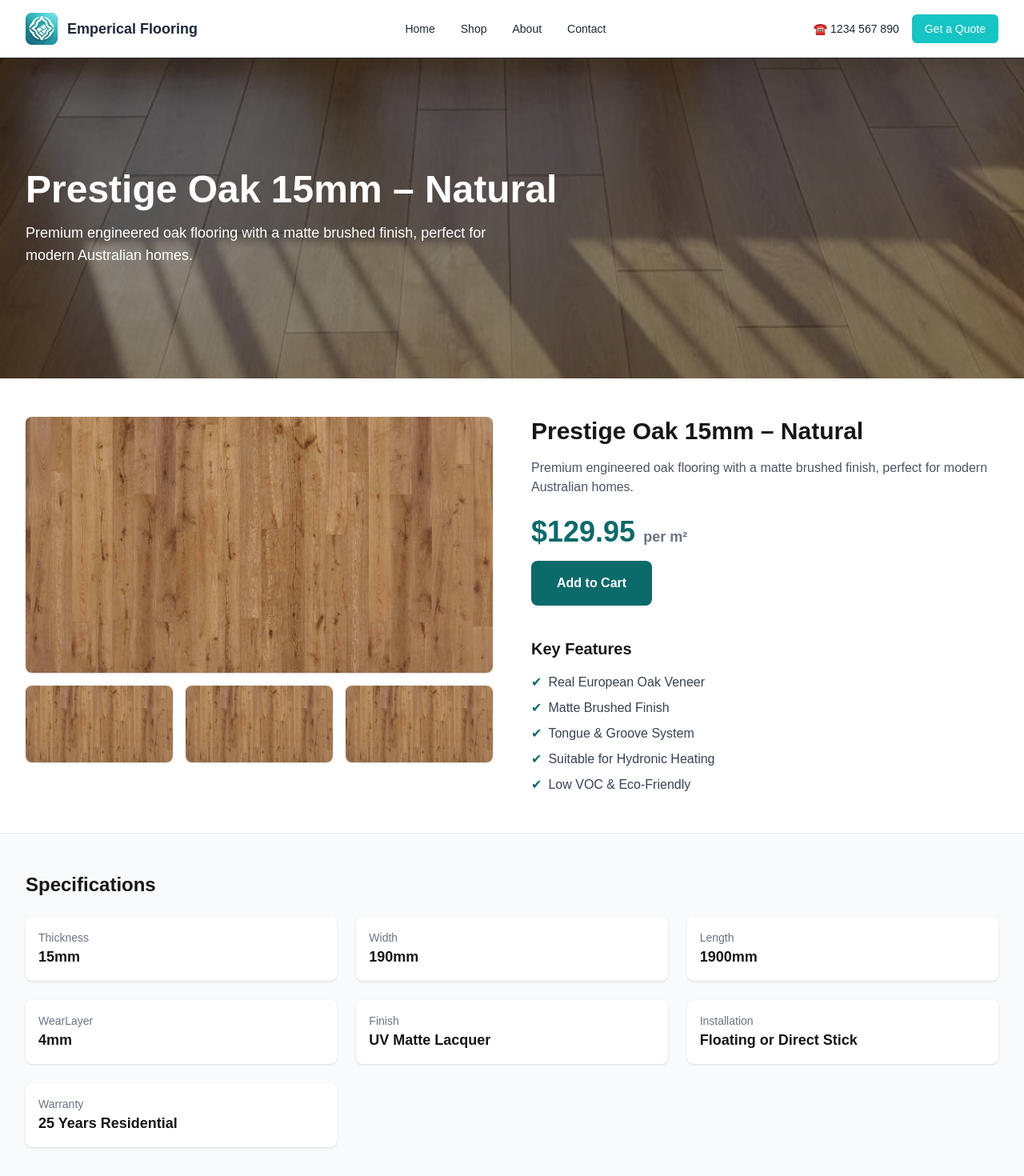
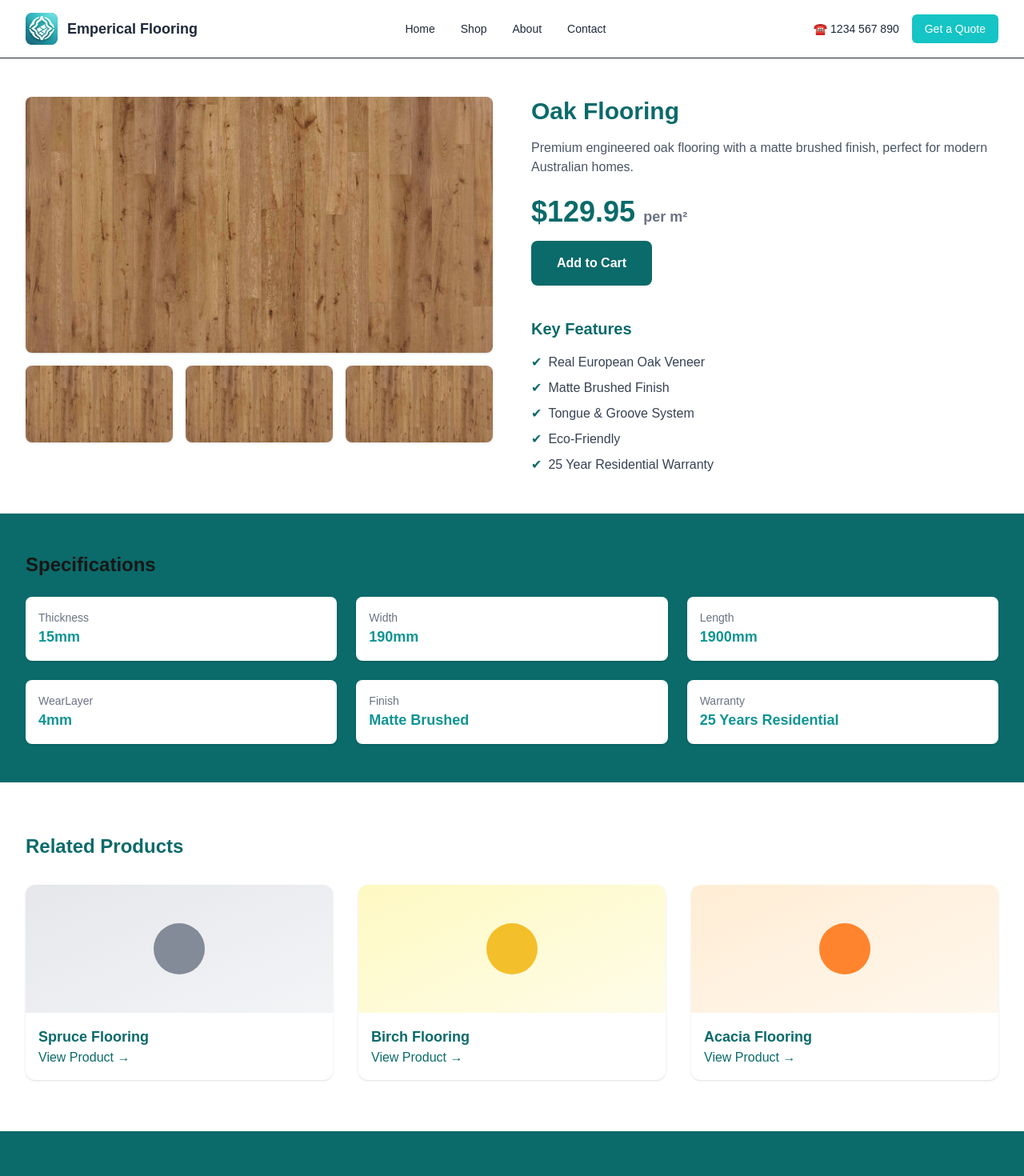
Before and after one commit to JamePHD/Flooring, a Next.js app: page /drilldown in a window 1280 px wide. Shown: the top 1470 px of the page at 80% size. Built offline with nearby package versions, Linux system fonts and the light colour scheme.

Commit message:
css standardised, page formatting

```diff
--- a/app/drilldown/page.tsx
+++ b/app/drilldown/page.tsx
@@ -5,7 +5,7 @@ import Link from 'next/link';
 
 export default function DrilldownPage() {
   const product = {
-    name: 'Prestige Oak 15mm – Natural',
+    name: 'Oak Flooring',
     description:
       'Premium engineered oak flooring with a matte brushed finish, perfect for modern Australian homes.',
     price: 129.95,
@@ -19,33 +19,32 @@ export default function DrilldownPage() {
       'Real European Oak Veneer',
       'Matte Brushed Finish',
       'Tongue & Groove System',
-      'Suitable for Hydronic Heating',
-      'Low VOC & Eco‑Friendly',
+      'Eco-Friendly',
+        '25 Year Residential Warranty',
     ],
     specs: {
       thickness: '15mm',
       width: '190mm',
       length: '1900mm',
       wearLayer: '4mm',
-      finish: 'UV Matte Lacquer',
-      installation: 'Floating or Direct Stick',
+      finish: 'Matte Brushed',
       warranty: '25 Years Residential',
     },
   };
 
   const relatedProducts = [
     {
-      name: 'Prestige Oak – Smoked Grey',
+      name: 'Spruce Flooring',
       image: 'from-gray-200 to-gray-100',
       color: 'bg-gray-500',
     },
     {
-      name: 'Pronto Oak – Natural',
+      name: 'Birch Flooring',
       image: 'from-yellow-100 to-yellow-50',
       color: 'bg-yellow-500',
     },
     {
-      name: 'Quick-Step Majestic – Desert Oak',
+      name: 'Acacia Flooring',
       image: 'from-orange-100 to-orange-50',
       color: 'bg-orange-500',
     },
@@ -53,19 +52,7 @@ export default function DrilldownPage() {
 
   return (
     <main className="flex-1">
-      {/* Hero Section */}
-      <section className="relative h-[400px] bg-center bg-cover bg-[url('/images/flooring2.jpg')]">
-        <div className="absolute inset-0 bg-black/40"></div>
 
-        <div className="relative max-w-7xl mx-auto px-4 sm:px-6 lg:px-8 h-full flex items-center">
-          <div>
-            <h1 className="text-4xl md:text-5xl font-bold text-white mb-4">
-              {product.name}
-            </h1>
-            <p className="text-lg text-white max-w-xl">{product.description}</p>
-          </div>
-        </div>
-      </section>
 
       {/* Product Content */}
       <section className="py-12 bg-white">
@@ -95,24 +82,24 @@ export default function DrilldownPage() {
 
           {/* Product Info */}
           <div>
-            <h2 className="text-3xl font-bold mb-4">{product.name}</h2>
+            <h2 className="text-3xl text-primary font-bold mb-4">{product.name}</h2>
             <p className="text-gray-600 mb-6">{product.description}</p>
 
-            <div className="text-4xl font-bold text-[#0B6A6A] mb-4">
+            <div className="text-4xl font-bold text-primary mb-4">
               ${product.price} <span className="text-lg text-gray-500">{product.unit}</span>
             </div>
 
-            <button className="px-8 py-4 bg-[#0B6A6A] text-white font-semibold rounded-lg hover:bg-[#074141] transition">
+            <button className="px-8 py-4 bg-primary text-white font-semibold rounded-lg hover:bg-secondary transition">
               Add to Cart
             </button>
 
             {/* Features */}
             <div className="mt-10">
-              <h3 className="text-xl font-semibold mb-4">Key Features</h3>
+              <h3 className="text-xl text-primary font-semibold mb-4">Key Features</h3>
               <ul className="space-y-2 text-gray-700">
                 {product.features.map((f, i) => (
                   <li key={i} className="flex items-center gap-2">
-                    <span className="text-[#0B6A6A]">✔</span> {f}
+                    <span className="text-primary">✔</span> {f}
                   </li>
                 ))}
               </ul>
@@ -122,7 +109,7 @@ export default function DrilldownPage() {
       </section>
 
       {/* Specifications */}
-      <section className="bg-gray-50 py-12 border-t border-gray-200">
+      <section className="bg-primary py-12 border-t border-gray-200">
         <div className="max-w-7xl mx-auto px-4 sm:px-6 lg:px-8">
           <h3 className="text-2xl font-bold mb-6">Specifications</h3>
 
@@ -130,7 +117,7 @@ export default function DrilldownPage() {
             {Object.entries(product.specs).map(([key, value]) => (
               <div key={key} className="p-4 bg-white rounded-lg shadow">
                 <div className="text-sm text-gray-500 capitalize">{key}</div>
-                <div className="text-lg font-semibold">{value}</div>
+                <div className="text-lg text-secondary font-semibold">{value}</div>
               </div>
             ))}
           </div>
@@ -140,7 +127,7 @@ export default function DrilldownPage() {
       {/* Related Products */}
       <section className="py-16 bg-white">
         <div className="max-w-7xl mx-auto px-4 sm:px-6 lg:px-8">
-          <h3 className="text-2xl font-bold mb-8">Related Products</h3>
+          <h3 className="text-2xl text-primary font-bold mb-8">Related Products</h3>
 
           <div className="grid grid-cols-1 sm:grid-cols-2 md:grid-cols-3 gap-8">
             {relatedProducts.map((p, i) => (
@@ -156,10 +143,10 @@ export default function DrilldownPage() {
                   ></div>
                 </div>
                 <div className="p-4">
-                  <h4 className="font-semibold text-lg">{p.name}</h4>
+                  <h4 className="font-semibold text-primary text-lg">{p.name}</h4>
                   <Link
                     href="#"
-                    className="text-[#0B6A6A] font-medium hover:underline"
+                    className="text-primary font-medium hover:underline"
                   >
                     View Product →
                   </Link>
--- a/app/globals.css
+++ b/app/globals.css
@@ -6,8 +6,8 @@
 }
 
 @theme inline {
-  --brand-background: #0B6A6A;
-  --brand-secondary: #109494;
+  --color-primary: #0B6A6A;
+  --color-secondary: #109494;
   --hover: #074141;
   --color-background: var(--background);
   --color-foreground: var(--foreground);
```
